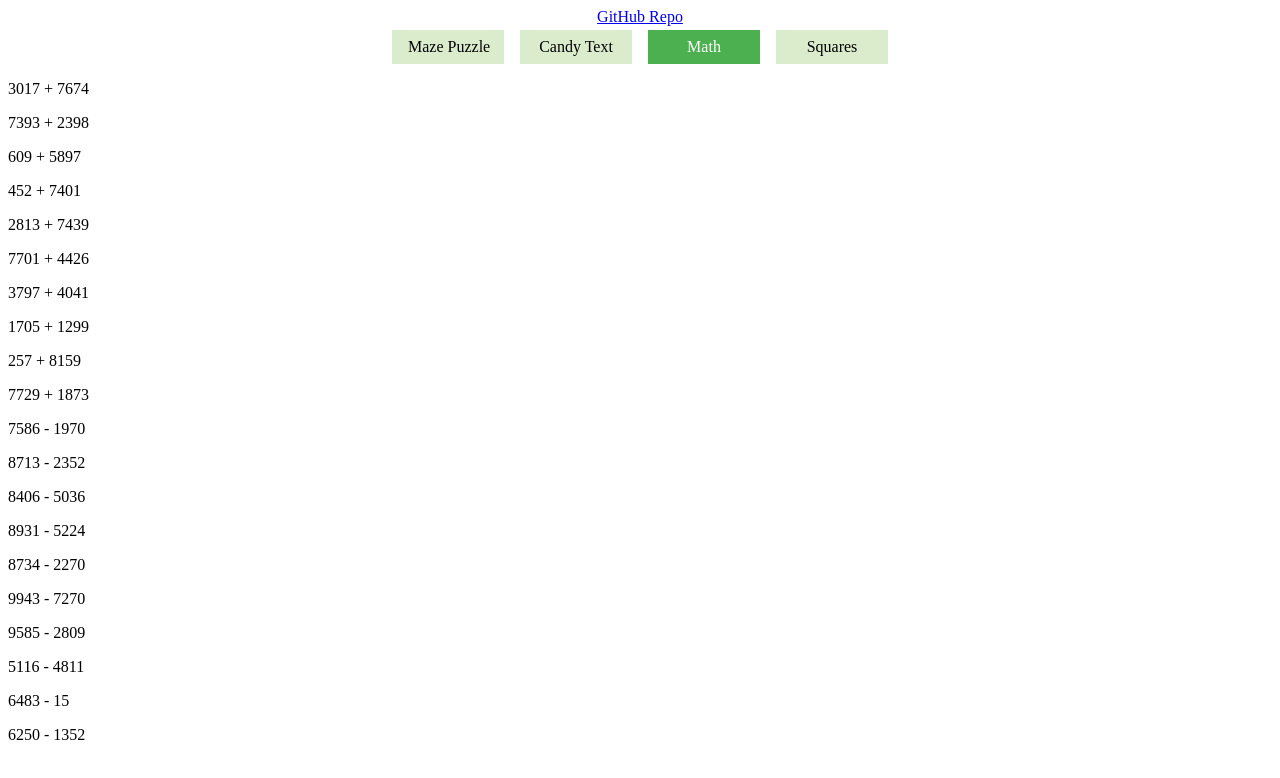
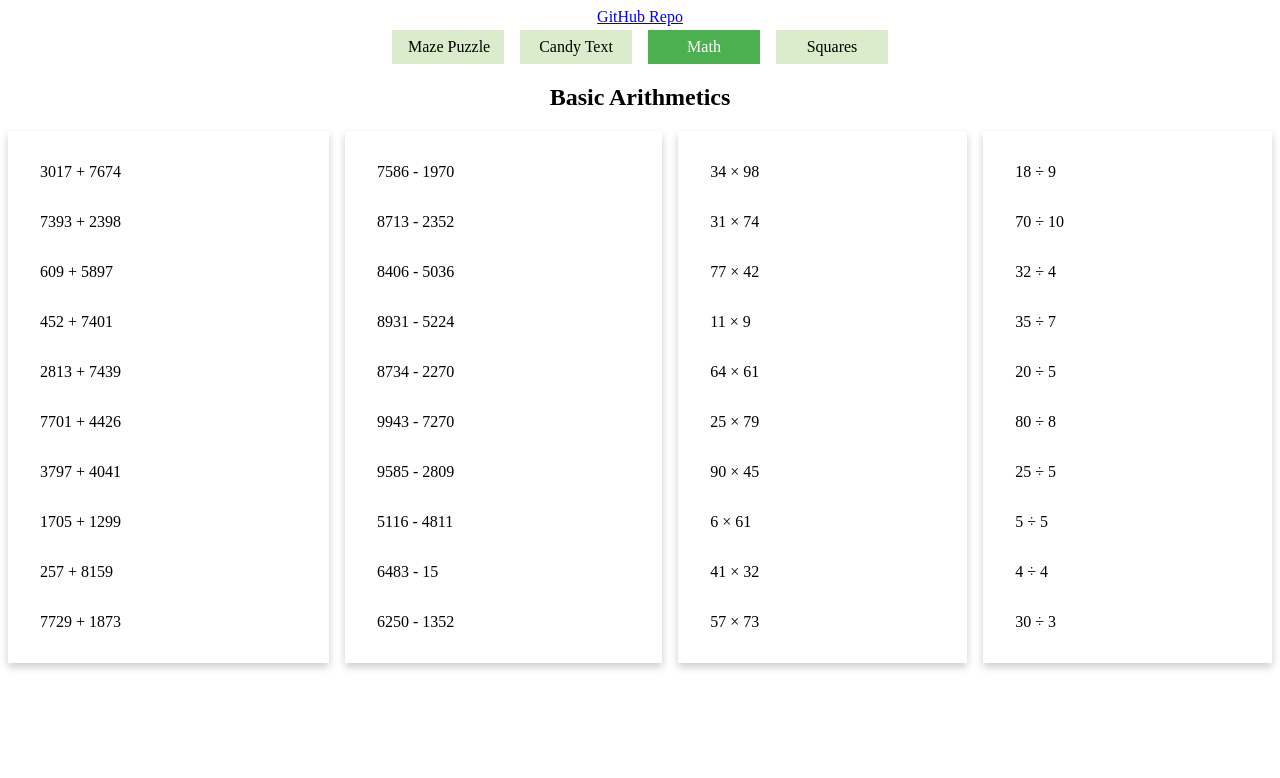
Before and after one commit to changhuixu/angular-maze, an Angular app: page /math in a window 1280 px wide. Shown: the top 778 px of the page. Built offline with nearby package versions, Linux system fonts and the light colour scheme.

Commit message:
add math multiplication and division

```diff
--- a/src/app/math/math.component.css
+++ b/src/app/math/math.component.css
@@ -0,0 +1,22 @@
+.card-row {
+  display: flex;
+  flex-flow: row;
+  justify-content: space-around;
+  flex-wrap: wrap;
+  gap: 1rem;
+}
+
+.card {
+  box-shadow: 0 0.25rem 0.5rem 0 rgba(0, 0, 0, 0.2);
+  transition: 0.3s;
+  min-width: 5rem;
+  max-width: 20rem;
+  padding: 1rem 2rem;
+  display: flex;
+  flex-direction: column;
+  flex-grow: 1;
+}
+
+.card:hover {
+  box-shadow: 0 0.5rem 1rem 0 rgba(0, 0, 0, 0.2);
+}
--- a/src/app/math/math.component.html
+++ b/src/app/math/math.component.html
@@ -1,4 +1,16 @@
-<div>
-  <p *ngFor="let item of additions">{{item}}</p>
-  <p *ngFor="let item of subtractions">{{item}}</p>
+<h2 style="text-align: center">Basic Arithmetics</h2>
+
+<div class="card-row">
+  <div class="card">
+    <p *ngFor="let item of additions">{{ item }}</p>
+  </div>
+  <div class="card">
+    <p *ngFor="let item of subtractions">{{ item }}</p>
+  </div>
+  <div class="card">
+    <p *ngFor="let item of multiplications" [innerHTML]="item"></p>
+  </div>
+  <div class="card">
+    <p *ngFor="let item of divisions" [innerHTML]="item"></p>
+  </div>
 </div>
--- a/src/app/math/math.component.ts
+++ b/src/app/math/math.component.ts
@@ -10,12 +10,16 @@ export class MathComponent implements OnInit {
   nSub = 10;
   additions: string[] = [];
   subtractions: string[] = [];
+  multiplications: string[] = [];
+  divisions: string[] = [];
 
   constructor() {}
 
   ngOnInit(): void {
     this.getAdditions();
     this.getSubtractions();
+    this.getMultiplications();
+    this.getDivisions();
   }
 
   getAdditions() {
@@ -39,6 +43,26 @@ export class MathComponent implements OnInit {
     }
   }
 
+  getMultiplications() {
+    const max = 100;
+    const min = 1;
+    for (let i = 0; i < this.nAdd; i++) {
+      let a = this.randomIntBetween(min, max);
+      let b = this.randomIntBetween(min, max);
+      this.multiplications.push(`${a} &times; ${b}`);
+    }
+  }
+
+  getDivisions() {
+    const max = 10;
+    const min = 1;
+    for (let i = 0; i < this.nAdd; i++) {
+      let a = this.randomIntBetween(min, max);
+      let b = this.randomIntBetween(min, max);
+      this.divisions.push(`${a * b} &div; ${b}`);
+    }
+  }
+
   private randomIntBetween(min: number, max: number): number {
     return ~~(Math.random() * (max - min + 1) + min);
   }
```
Also changed, not shown: package.json (+14 -15 lines), 7 other files (tests, documents, lock files or other folders).
